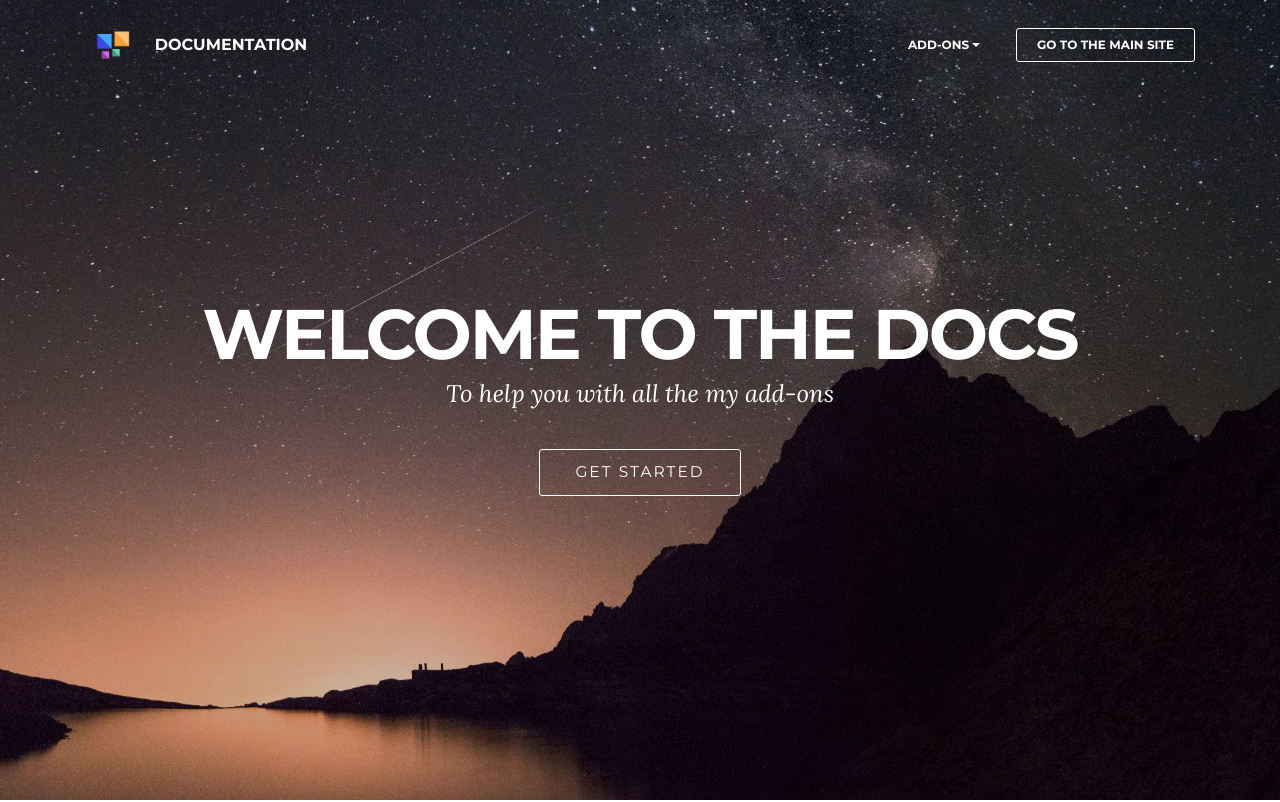
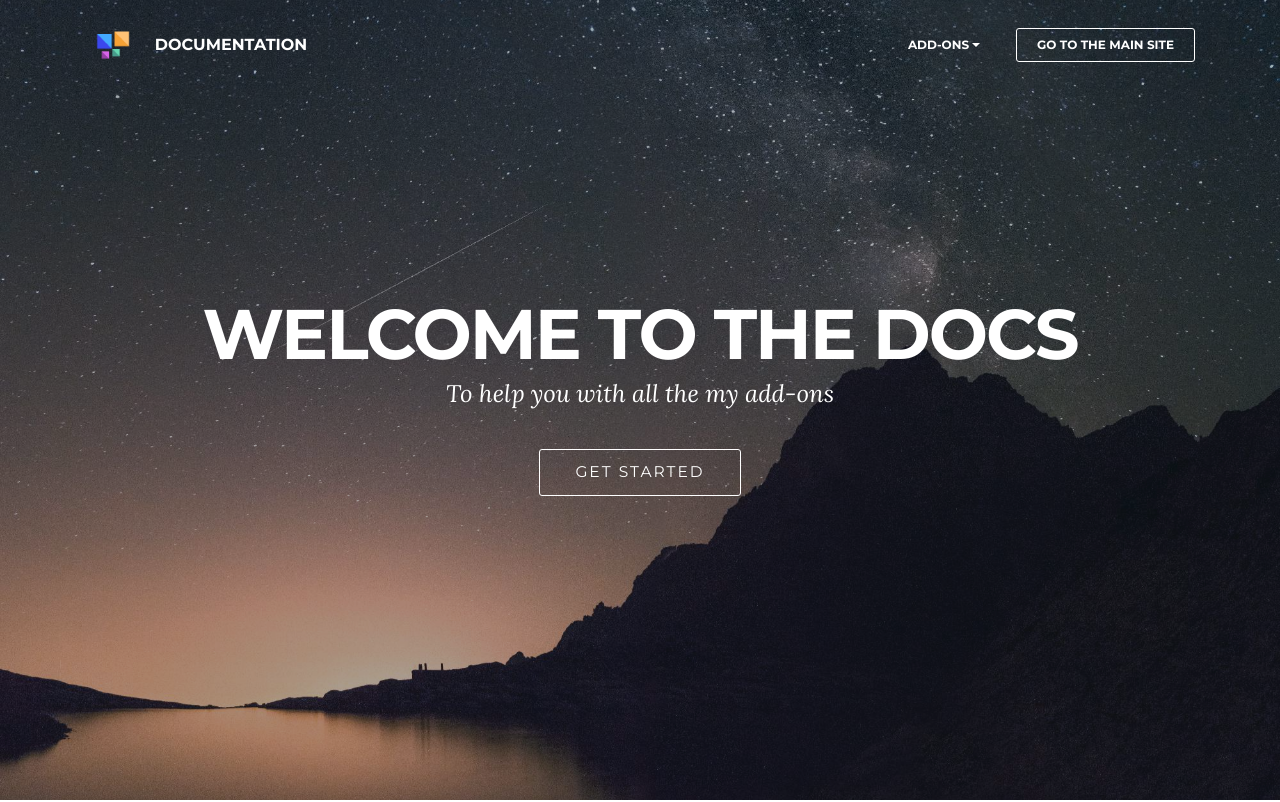
Before and after one commit to blenderskool/blenderskool-documentation, a plain HTML site: page index.html in a window 1280 px wide. Shown: the top 802 px of the page. Drawn offline with Linux system fonts and the light colour scheme.

Commit message:
Updated some of the background colour

```diff
--- a/index.html
+++ b/index.html
@@ -91,6 +91,7 @@ s0.parentNode.insertBefore(s1,s0);
 <section class="engine"><a rel="external" href="https://mobirise.com">Mobirise</a></section><section class="mbr-section mbr-section-hero mbr-section-full mbr-parallax-background mbr-after-navbar" id="header1-1" style="background-image: url(assets/images/background-2000x1453.jpg);">
 
     <div class="mbr-overlay" style="opacity: 0.2; background-color: rgb(0, 0, 0);"></div>
+    <div class="mbr-overlay" style="opacity: 0.2; background-color: rgb(40, 80, 90);"></div>
 
     <div class="mbr-table-cell">
 
```
